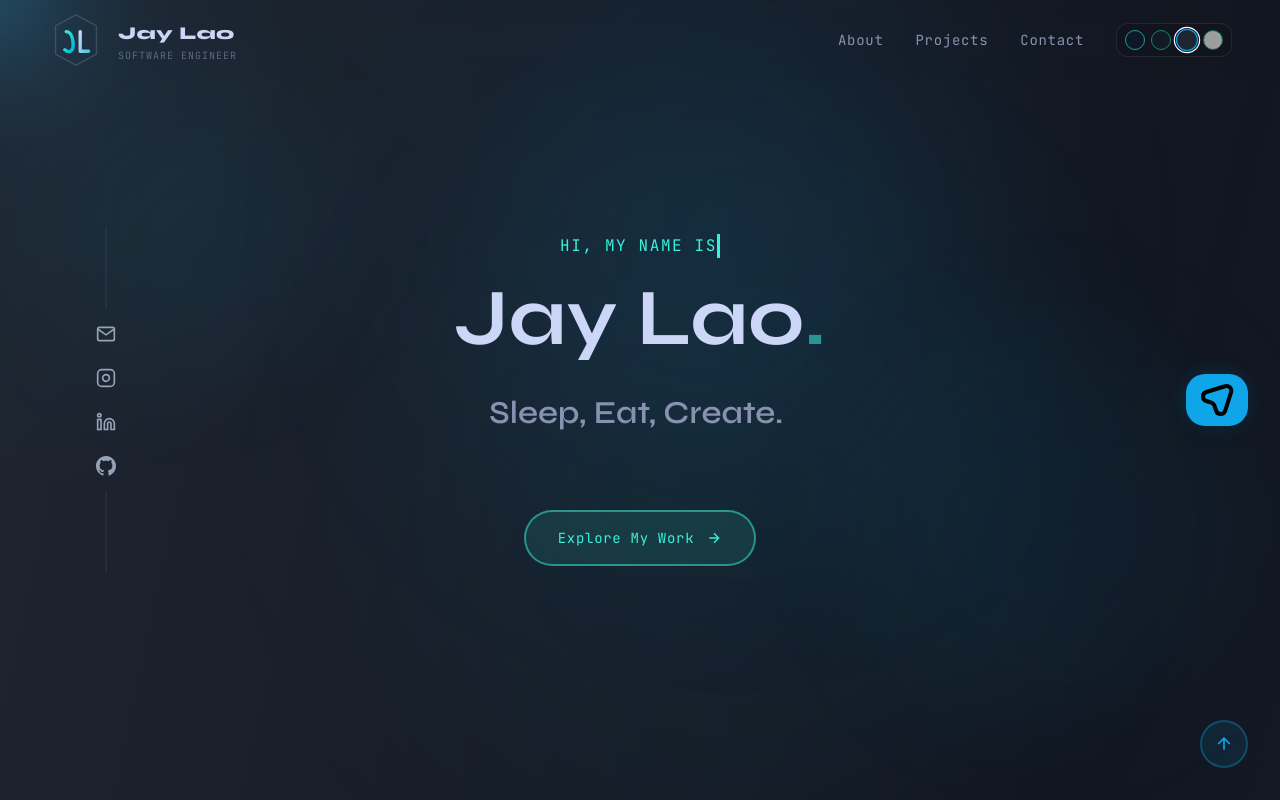
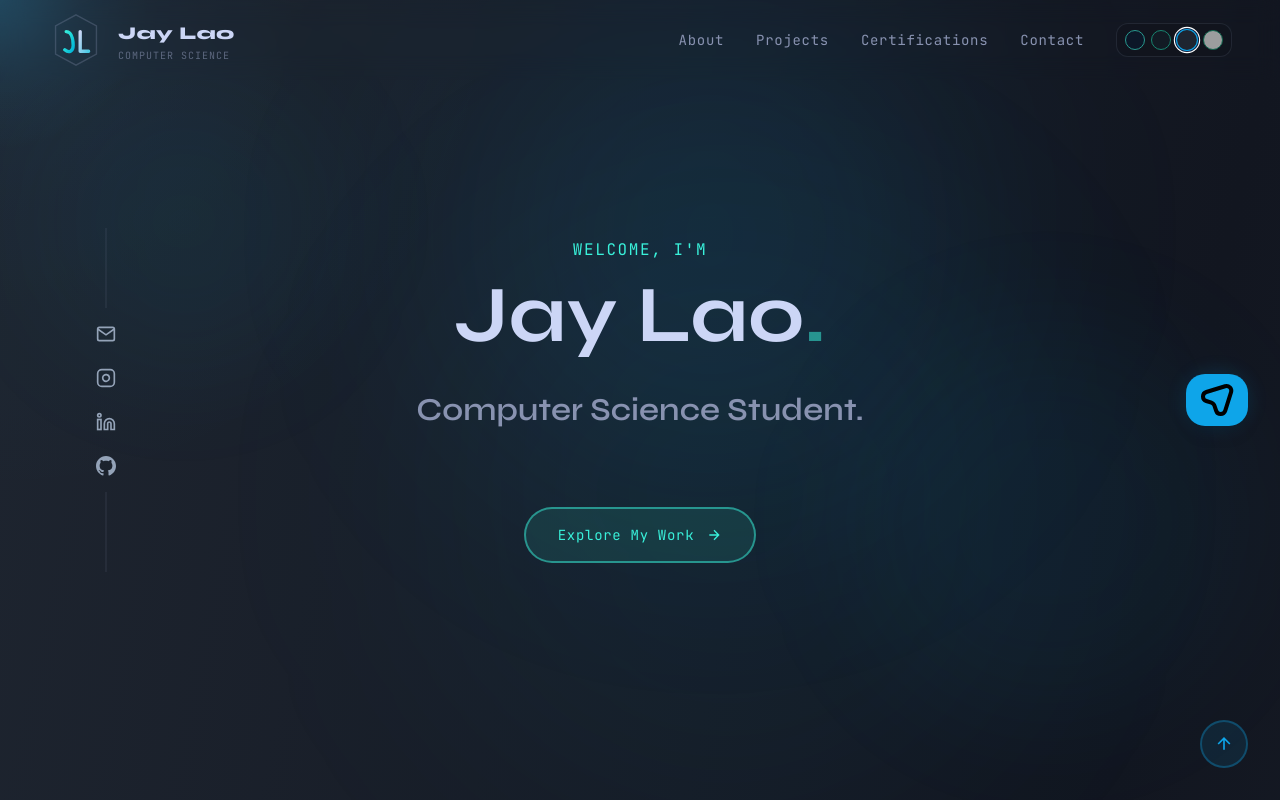
Before and after one commit to JayLao27/m-portfolio, a React (Vite) app: page / in a window 1280 px wide. Shown: the top 800 px of the page. Built offline with nearby package versions, Linux system fonts and the light colour scheme.

Commit message:
📦 new: update Hero section with certifications link and text changes

```diff
--- a/src/components/section/Hero/Hero.tsx
+++ b/src/components/section/Hero/Hero.tsx
@@ -163,7 +163,7 @@ export const Hero: React.FC<HeroProps> = ({ isDarkMode, theme, setTheme, onChatO
               <span className={`font-['JetBrains_Mono'] text-[10px] tracking-widest uppercase transition-colors duration-300 mt-1 ${
                 isDarkMode ? 'text-body-text/60 group-hover:text-[#39F1DA]/80' : 'text-light-body-text/60 group-hover:text-[#0F9B6E]/80'
               }`}>
-                Software Engineer
+                Computer Science
               </span>
             </div>
           </button>
@@ -182,6 +182,13 @@ export const Hero: React.FC<HeroProps> = ({ isDarkMode, theme, setTheme, onChatO
               className={`${isDarkMode ? 'text-nav-text hover:text-highlight' : 'text-light-nav-text hover:text-[#1DD0A7]'} no-underline text-sm font-['JetBrains_Mono'] tracking-wider transition-all duration-300 hover:translate-y-[-2px] max-md:text-xs relative group ${showHeader ? 'animate-slide-down-delay-1' : 'opacity-0'}`}
             >
               <span className="relative z-10">Projects</span>
+              <span className="absolute bottom-0 left-0 w-0 h-0.5 bg-highlight transition-all duration-300 group-hover:w-full"></span>
+            </a>
+            <a
+              href="#certifications"
+              className={`${isDarkMode ? 'text-nav-text hover:text-highlight' : 'text-light-nav-text hover:text-[#1DD0A7]'} no-underline text-sm font-['JetBrains_Mono'] tracking-wider transition-all duration-300 hover:translate-y-[-2px] max-md:text-xs relative group ${showHeader ? 'animate-slide-down-delay-2' : 'opacity-0'}`}
+            >
+              <span className="relative z-10">Certifications</span>
               <span className="absolute bottom-0 left-0 w-0 h-0.5 bg-highlight transition-all duration-300 group-hover:w-full"></span>
             </a>
             <a
@@ -221,9 +228,9 @@ export const Hero: React.FC<HeroProps> = ({ isDarkMode, theme, setTheme, onChatO
         </div>
       </header>
 
-      <section className="hero-section min-h-screen flex items-center justify-center px-[10%] relative max-w-[1600px] mx-auto max-xl:px-[5%] max-md:px-[5%] overflow-hidden">
+      <section className="hero-section min-h-screen flex items-center justify-center px-[10%] relative max-w-[1600px] mx-auto max-xl:px-[5%] max-md:px-[5%]">
         {/* Animated parallax background elements */}
-        <div className="absolute inset-0 overflow-hidden pointer-events-none">
+        <div className="absolute inset-0 pointer-events-none">
           <div
             className={`absolute top-20 left-10 w-72 h-72 ${getBGGlowColor(1)} rounded-full blur-3xl animate-float`}
             data-parallax="slow"
@@ -249,11 +256,11 @@ export const Hero: React.FC<HeroProps> = ({ isDarkMode, theme, setTheme, onChatO
           <div className="space-y-6">
             <div className="inline-block">
               <p
-                className={`text-base font-['JetBrains_Mono'] font-normal tracking-widest uppercase ${
+                className={`text-base font-['JetBrains_Mono'] font-normal tracking-widest uppercase transition-all duration-700 ease-out ${
                   isDarkMode ? 'text-highlight' : 'text-[#0F9B6E]'
-                } ${showText1 ? 'typing-text' : 'opacity-0'}`}
+                } ${showText1 ? 'translate-y-0 opacity-100' : '-translate-y-8 opacity-0'}`}
               >
-                Hi, my name is
+                Welcome, I'm
               </p>
             </div>
 
@@ -267,11 +274,10 @@ export const Hero: React.FC<HeroProps> = ({ isDarkMode, theme, setTheme, onChatO
             </h1>
 
             <h2
-              className={`text-[2rem] font-['Syne'] font-semibold ${isDarkMode ? 'text-tagline-text' : 'text-light-tagline-text'} mb-6 leading-tight max-xl:text-[3rem] max-md:text-[2.5rem] max-sm:text-[2rem] transition-all duration-700 ease-out ${showText3 ? 'translate-y-0 opacity-100' : '-translate-y-8 opacity-0'}`}
+              className={`text-[2rem] font-['Syne'] font-semibold ${isDarkMode ? 'text-tagline-text' : 'text-light-tagline-text'} mb-6 leading-tight max-xl:text-[2.5rem] max-md:text-[2rem] max-sm:text-[1.5rem] transition-all duration-700 ease-out ${showText3 ? 'translate-y-0 opacity-100' : '-translate-y-8 opacity-0'}`}
               data-parallax="slow"
               data-parallax-speed="0.2"
-            >Sleep, Eat, Create. <span className="relative inline-block">
-              </span>
+            >Computer Science Student.
             </h2>
 
             {/* CTA Button */}
```
